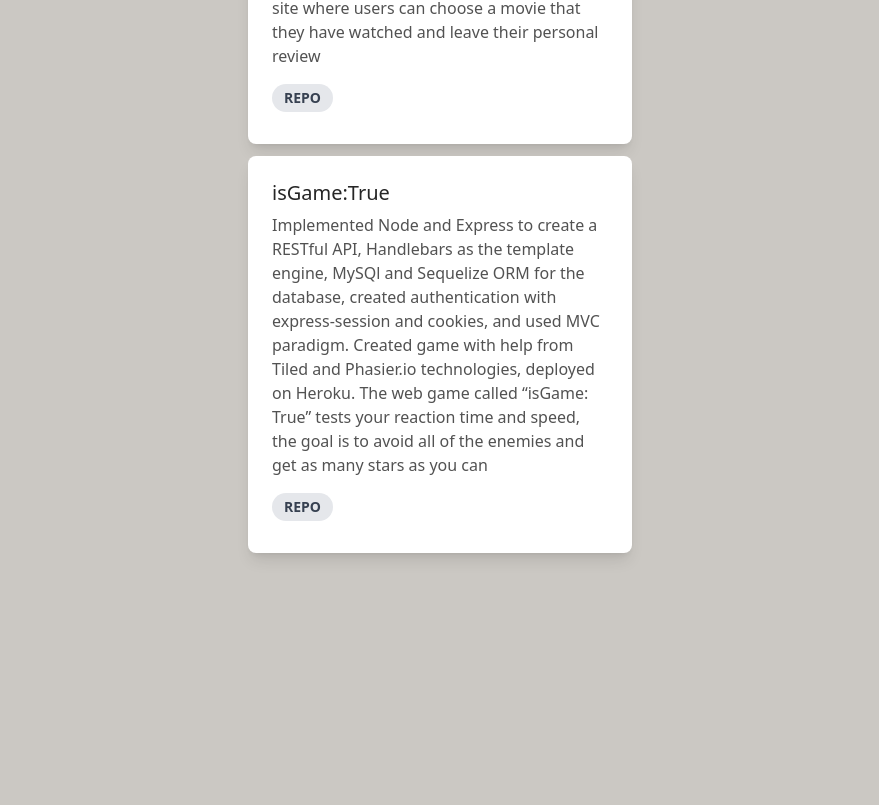
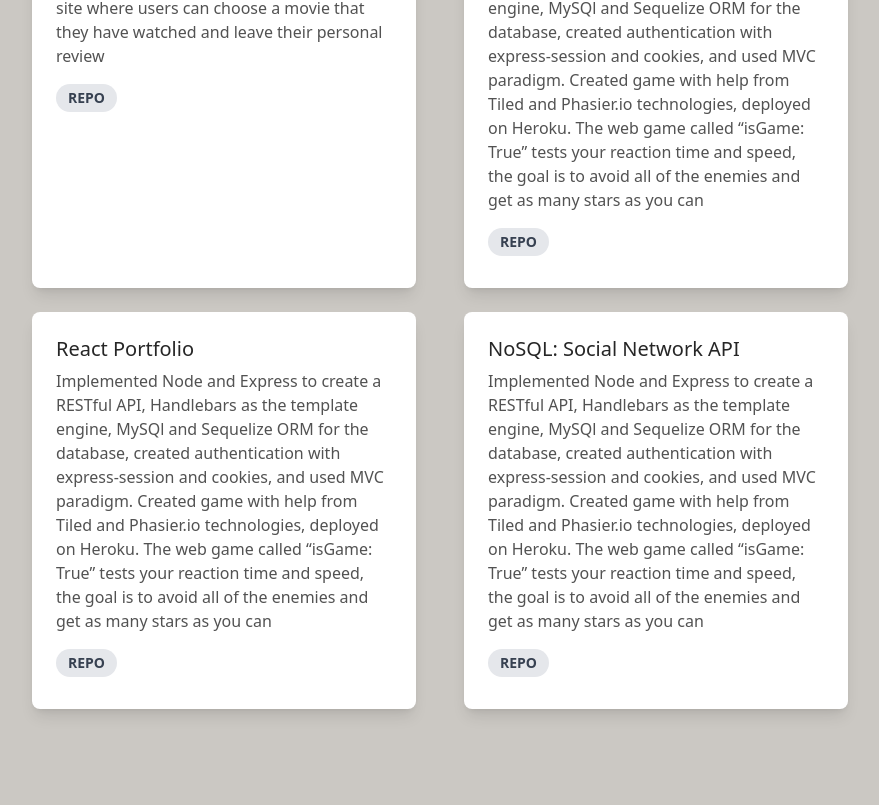
Before and after one commit to MjDukic/myreactPortfolio, a React (Vite) app: page / in a window 1280 px wide. Shown: the part 695-1500 px from the top of the page, without its empty margins (200-1079 px from the left). Built offline with nearby package versions, Linux system fonts and the light colour scheme.

Commit message:
figured out margins, gotta add images and my avatar

```diff
--- a/src/components/Footer.jsx
+++ b/src/components/Footer.jsx
@@ -1,4 +1,6 @@
 import React from 'react';
+
+//https://tailwind-elements.com/docs/standard/navigation/footer/
 
 const Footer = () => {
   return (
@@ -6,7 +8,7 @@ const Footer = () => {
   <div class="container px-6 pt-6">
     <div class="mb-6 flex justify-center">
 
-      <a
+      {/* <a
         href="#!"
         type="button"
         class="m-1 h-9 w-9 rounded-full border-2 border-white uppercase leading-normal text-white transition duration-150 ease-in-out hover:bg-black hover:bg-opacity-5 focus:outline-none focus:ring-0"
@@ -22,7 +24,7 @@ const Footer = () => {
             fill-rule="evenodd"
             clip-rule="evenodd" />
         </svg>
-      </a>
+      </a> */}
 
 
       <a
--- a/src/components/NavBar.jsx
+++ b/src/components/NavBar.jsx
@@ -1,5 +1,4 @@
 import { useState } from 'react';
-// import { AiOutlineMenu, AiOutlineClose } from "react-icons/ai";
 
 const NavBar = () => {
     const [navbar, setNavbar] = useState(false);
@@ -8,7 +7,7 @@ const NavBar = () => {
         setNavbar(!navbar);
     };
 //navbar, reference tailwind
-//try to not hard code the spacing between nav and aboutme, figure that out
+
   return (
     <div className="w-screen flex justify-center font-bolder text-black tracking-wide text-xl">
 
@@ -23,7 +22,6 @@ const NavBar = () => {
         <a onClick={handleNav} href="#contact">
           <li className="p-7 cursor-pointer hover:scale-110">CONTACT</li>
         </a>
-        {/* add resume */}
 
       </ul>
 
--- a/src/components/Projects.jsx
+++ b/src/components/Projects.jsx
@@ -1,11 +1,15 @@
 import React from 'react';
+
+//https://tailwind-elements.com/docs/standard/components/cards/
+
+//add images, figure that out
 
 
 const Projects = () => {
   return (
     <section id="projects">
-        <div class="flex justify-center">
-            <div class="block max-w-sm rounded-lg bg-white p-6 shadow-lg dark:bg-neutral-700">
+        <div class="flex justify-center ">
+            <div class="block max-w-sm rounded-lg bg-white p-6 shadow-lg dark:bg-neutral-700 mx-6 ">
                 <h5 class="mb-2 text-xl font-medium leading-tight text-neutral-800 dark:text-neutral-50">
                     Movie Review Site
                 </h5>
@@ -20,9 +24,7 @@ const Projects = () => {
                 </a>
             </div>
             </div>
-        </div>
-        <div class="flex justify-center p-3">
-            <div class="block max-w-sm rounded-lg bg-white p-6 shadow-lg dark:bg-neutral-700">
+            <div class="block max-w-sm rounded-lg bg-white p-6 shadow-lg dark:bg-neutral-700 mx-6">
                 <h5 class="mb-2 text-xl font-medium leading-tight text-neutral-800 dark:text-neutral-50">
                     isGame:True
                 </h5>
@@ -41,6 +43,44 @@ const Projects = () => {
             </div>
             </div>
         </div>
+        <div class="flex justify-center mt-6 px-6">
+            <div class="block max-w-sm rounded-lg bg-white p-6 shadow-lg dark:bg-neutral-700 mx-6">
+                <h5 class="mb-2 text-xl font-medium leading-tight text-neutral-800 dark:text-neutral-50">
+                    React Portfolio
+                </h5>
+                <p class="mb-4 text-base text-neutral-600 dark:text-neutral-200">
+                Implemented Node and Express to create a RESTful API,
+                Handlebars as the template engine, MySQl and Sequelize ORM for the database,
+                created authentication with express-session and cookies, and used MVC paradigm.
+                 Created game with help from Tiled and Phasier.io technologies, deployed on Heroku.
+                 The web game called “isGame: True” tests your reaction time and speed, the goal is to
+                 avoid all of the enemies and get as many stars as you can
+                </p>
+            <div class="">
+                <a href="https://github.com/MjDukic/myreactPortfolio">
+                    <span class="inline-block bg-gray-200 rounded-full px-3 py-1 text-sm font-semibold text-gray-700 mr-2 mb-2">REPO</span>
+                </a>
+            </div>
+            </div>
+            <div class="block max-w-sm rounded-lg bg-white p-6 shadow-lg dark:bg-neutral-700 mx-6">
+                <h5 class="mb-2 text-xl font-medium leading-tight text-neutral-800 dark:text-neutral-50">
+                    NoSQL: Social Network API
+                </h5>
+                <p class="mb-4 text-base text-neutral-600 dark:text-neutral-200">
+                Implemented Node and Express to create a RESTful API,
+                Handlebars as the template engine, MySQl and Sequelize ORM for the database,
+                created authentication with express-session and cookies, and used MVC paradigm.
+                 Created game with help from Tiled and Phasier.io technologies, deployed on Heroku.
+                 The web game called “isGame: True” tests your reaction time and speed, the goal is to
+                 avoid all of the enemies and get as many stars as you can
+                </p>
+            <div class="">
+                <a href="https://github.com/MjDukic/wk18-NoSQL-SocialNetworkAPI">
+                    <span class="inline-block bg-gray-200 rounded-full px-3 py-1 text-sm font-semibold text-gray-700 mr-2 mb-2">REPO</span>
+                </a>
+            </div>
+            </div>
+        </div>
     </section>
     );
 };
```
